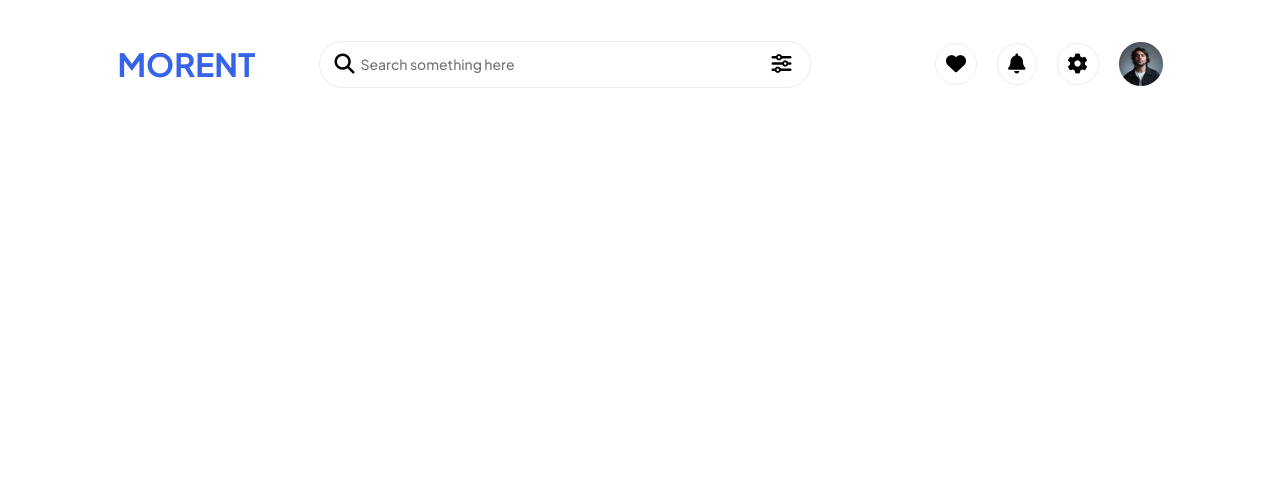
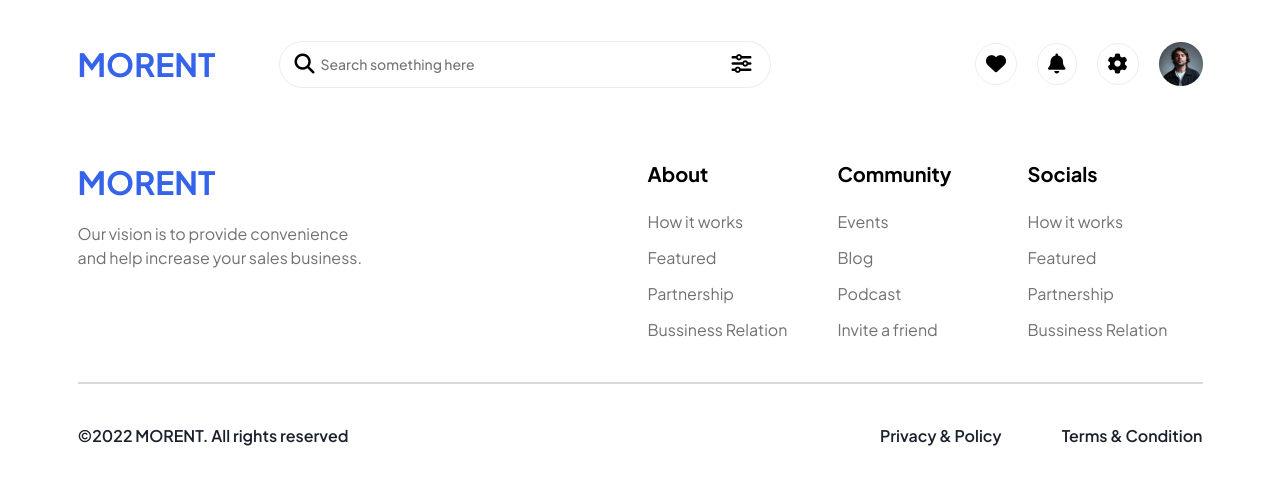
Before and after one commit to KananAmir/car-rent, a website: page payment.html in a window 1280 px wide. Drawn offline with nearby package versions, Linux system fonts and the light colour scheme.

Commit message:
added header & footer to all pages

```diff
--- a/assets/sass/layout/_header.scss
+++ b/assets/sass/layout/_header.scss
@@ -4,7 +4,7 @@ nav.desktop {
     display: none;
   }
   justify-content: space-between;
-  padding: 40px;
+  padding: 40px 0;
   .left {
     display: flex;
     align-items: center;
--- a/payment.html
+++ b/payment.html
@@ -1,36 +1,29 @@
 <!DOCTYPE html>
 <html lang="en">
+
 <head>
   <meta charset="UTF-8" />
   <meta http-equiv="X-UA-Compatible" content="IE=edge" />
   <meta name="viewport" content="width=device-width, initial-scale=1.0" />
 
   <!-- BOOTSTRAP IMPORT -->
-    <link
-      rel="stylesheet"
-      href="https://cdnjs.cloudflare.com/ajax/libs/bootstrap/5.0.1/css/bootstrap-grid.min.css"
+  <link rel="stylesheet" href="https://cdnjs.cloudflare.com/ajax/libs/bootstrap/5.0.1/css/bootstrap-grid.min.css"
     integrity="sha512-Aa+z1qgIG+Hv4H2W3EMl3btnnwTQRA47ZiSecYSkWavHUkBF2aPOIIvlvjLCsjapW1IfsGrEO3FU693ReouVTA=="
-      crossorigin="anonymous"
-      referrerpolicy="no-referrer"
-    />
+    crossorigin="anonymous" referrerpolicy="no-referrer" />
 
-    <link
-      rel="stylesheet"
-      href="https://fonts.googleapis.com/css2?family=Plus+Jakarta+Sans:ital,wght@0,200;0,300;0,400;0,500;0,600;0,700;0,800;1,200;1,300;1,400;1,500;1,600;1,700;1,800&display=swap"
-    />
+  <link rel="stylesheet"
+    href="https://fonts.googleapis.com/css2?family=Plus+Jakarta+Sans:ital,wght@0,200;0,300;0,400;0,500;0,600;0,700;0,800;1,200;1,300;1,400;1,500;1,600;1,700;1,800&display=swap" />
   <link rel="stylesheet" href="./assets/css/main.css" />
 
-    <script
-      src="https://kit.fontawesome.com/0756c55a68.js"
-      crossorigin="anonymous"
-    ></script>
+  <script src="https://kit.fontawesome.com/0756c55a68.js" crossorigin="anonymous"></script>
 
   <title>Car Rent | Homepage</title>
 </head>
 
 <body>
+  <div class="container container-fluid">
     <header>
-      <div class="container container-fluid">
+
       <nav class="desktop">
         <div class="left">
           <h3>MORENT</h3>
@@ -59,7 +52,70 @@
           <i class="fa-solid fa-sliders"></i>
         </form>
       </nav>
+    </header>
+
+    <footer id="footer">
+      <div class="row pt-5">
+        <div class="col col-12 col-md-6 mb-5">
+          <h1 class="title">MORENT</h1>
+          <p class="description">
+            Our vision is to provide convenience and help increase your sales business.
+          </p>
         </div>
-    </header>
+        <div class="col col-12 col-md-6 ">
+          <div class="row">
+            <div class="col col-6 col-md-4 mb-5 mb-md-0">
+              <h5 class="nav-title">About</h5>
+              <nav>
+                <ul>
+                  <li><a href="#">How it works</a></li>
+                  <li><a href="#">Featured</a></li>
+                  <li><a href="#">Partnership</a></li>
+                  <li><a href="#">Bussiness Relation</a></li>
+                </ul>
+              </nav>
+            </div>
+            <div class="col col-6 col-md-4 mb-5 mb-md-0">
+              <h5 class="nav-title">Community</h5>
+              <nav>
+                <ul>
+                  <li><a href="#">Events</a></li>
+                  <li><a href="#">Blog</a></li>
+                  <li><a href="#">Podcast</a></li>
+                  <li><a href="#">Invite a friend</a></li>
+                </ul>
+              </nav>
+            </div>
+            <div class="col col-12 col-md-4 mb-5 mb-md-0">
+              <h5 class="nav-title">Socials</h5>
+              <nav>
+                <ul>
+                  <li><a href="#">How it works</a></li>
+                  <li><a href="#">Featured</a></li>
+                  <li><a href="#">Partnership</a></li>
+                  <li><a href="#">Bussiness Relation</a></li>
+                </ul>
+              </nav>
+            </div>
+          </div>
+        </div>
+      </div>
+      <hr>
+      <div class="row">
+        <div class="col col-12 col-md-6 d-flex align-items-center">
+          <p class="copyright">©2022 MORENT. All rights reserved</p>
+        </div>
+        <div class="col col-12 col-md-6">
+          <nav>
+            <ul class="privacy-and-terms">
+              <li><a href="#">Privacy & Policy</a></li>
+              <li><a href="#">Terms & Condition</a></li>
+            </ul>
+          </nav>
+        </div>
+      </div>
+    </footer>
+  </div>
 </body>
+
 </html>
```
Also changed, not shown: details.html (+71 -16 lines), assets/css/main.css. Lines whose indentation alone changed are shown as unchanged.
